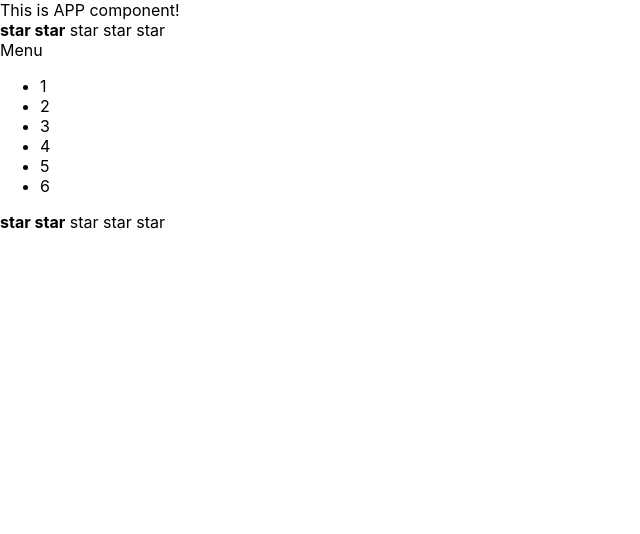
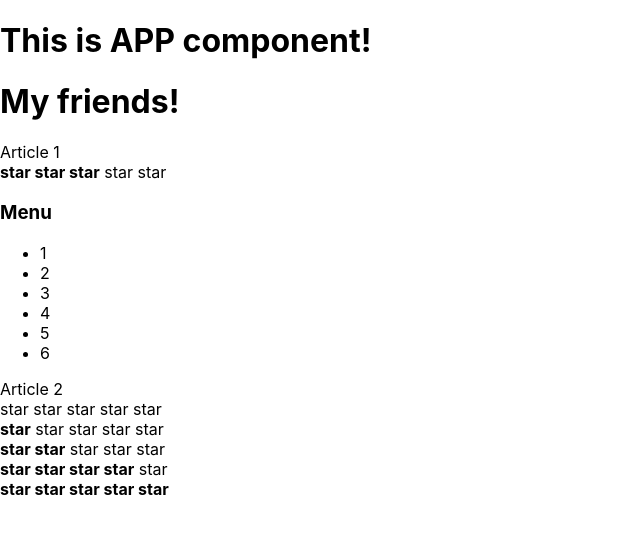
Before and after one commit to ItEmigrant/TypeScript, a React (Create React App) app: page / in a window 1280 px wide. Shown: the top 534 px of the page, without its empty margins (0-640 px from the left). Built offline with nearby package versions, Linux system fonts and the light colour scheme.

Commit message:
studyProps

```diff
--- a/src/App.tsx
+++ b/src/App.tsx
@@ -8,17 +8,24 @@ function App() {
 
     return (
         <div>
-            <AppTitle/>
-            <Rating/>
+            <PageTitle title={"This is APP component!"}/>
+            <PageTitle title={"My friends!"}/>
+            Article 1
+            <Rating value={3}/>
             <Accordion/>
-            <Rating/>
+            Article 2
+            <Rating value={0}/>
+            <Rating value={1}/>
+            <Rating value={2}/>
+            <Rating value={4}/>
+            <Rating value={5}/>
         </div>
     );
 
 }
 
-function AppTitle() {
-    return <>This is APP component!</>
+function PageTitle(props: any) {
+    return <><h1>{props.title}</h1></>
 }
 
 export default App;
--- a/src/components/Accordion/Accordion.tsx
+++ b/src/components/Accordion/Accordion.tsx
@@ -12,7 +12,7 @@ export default Accordion;
 
 function AccordionTitle() {
     console.log("AccordionTitle rendering")
-    return <>Menu</>
+    return <><h3>Menu</h3></>
 }
 
 function AccordionBody() {
--- a/src/components/Rating/Rating.tsx
+++ b/src/components/Rating/Rating.tsx
@@ -1,10 +1,61 @@
 import React from "react";
 
-export function Rating() {
+export function Rating(props: any) {
     console.log("Rating rendering")
+
+    if (props.value === 1) {
+        return (<div>
+            <Star selected={true}/>
+            <Star selected={false}/>
+            <Star selected={false}/>
+            <Star selected={false}/>
+            <Star selected={false}/>
+
+        </div>);
+    }
+    if (props.value === 2) {
+        return (<div>
+            <Star selected={true}/>
+            <Star selected={true}/>
+            <Star selected={false}/>
+            <Star selected={false}/>
+            <Star selected={false}/>
+
+        </div>);
+    }
+    if (props.value === 3) {
+        return (<div>
+            <Star selected={true}/>
+            <Star selected={true}/>
+            <Star selected={true}/>
+            <Star selected={false}/>
+            <Star selected={false}/>
+
+        </div>);
+    }
+    if (props.value === 4) {
+        return (<div>
+            <Star selected={true}/>
+            <Star selected={true}/>
+            <Star selected={true}/>
+            <Star selected={true}/>
+            <Star selected={false}/>
+
+        </div>);
+    }
+    if (props.value === 5) {
+        return (<div>
+            <Star selected={true}/>
+            <Star selected={true}/>
+            <Star selected={true}/>
+            <Star selected={true}/>
+            <Star selected={true}/>
+        </div>);
+    }
+
     return (<div>
-        <Star selected={true}/>
-        <Star selected={true}/>
+        <Star selected={false}/>
+        <Star selected={false}/>
         <Star selected={false}/>
         <Star selected={false}/>
         <Star selected={false}/>
@@ -20,5 +71,4 @@ function Star(props: any) {
     } else {
         return <span> star </span>
     }
-
 }
```
